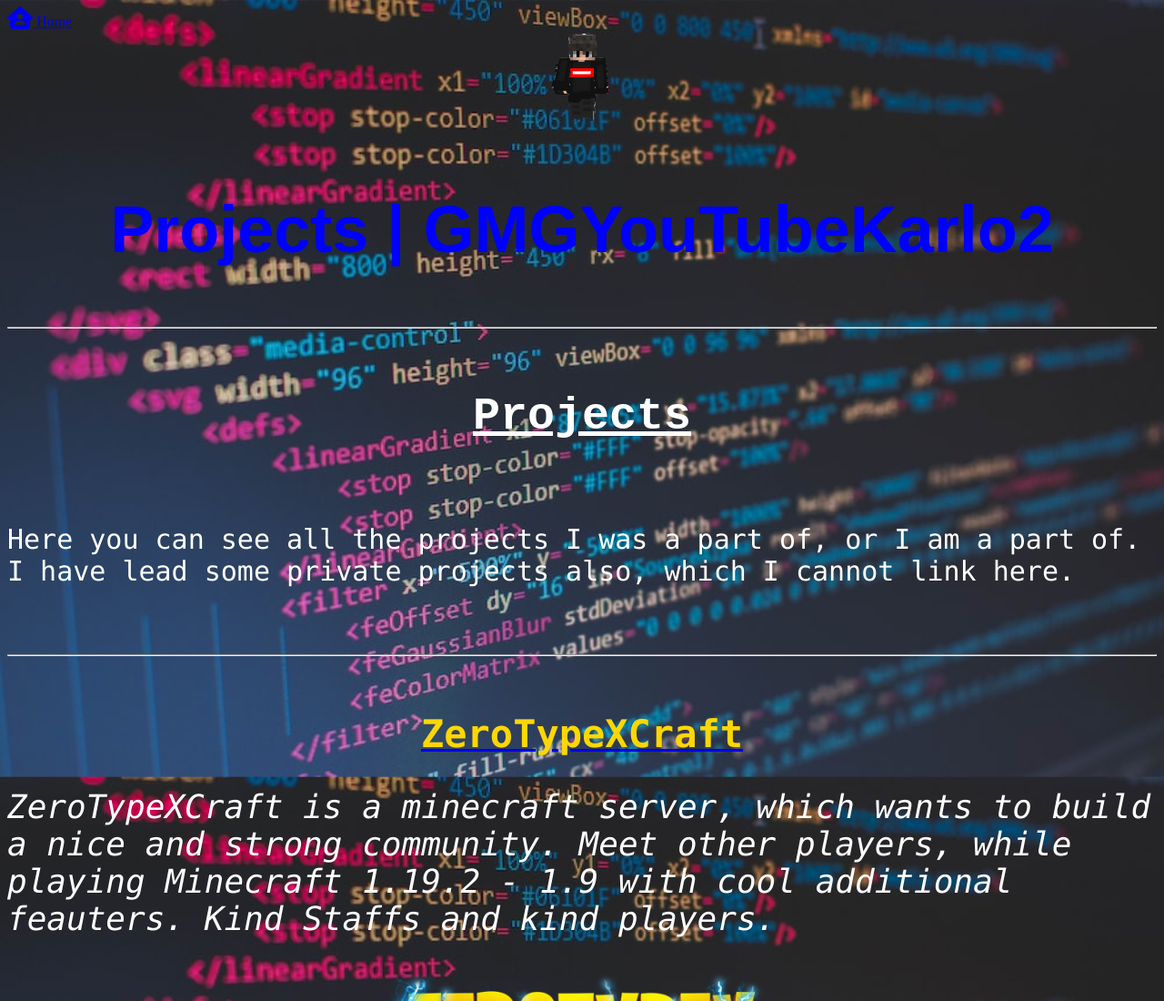
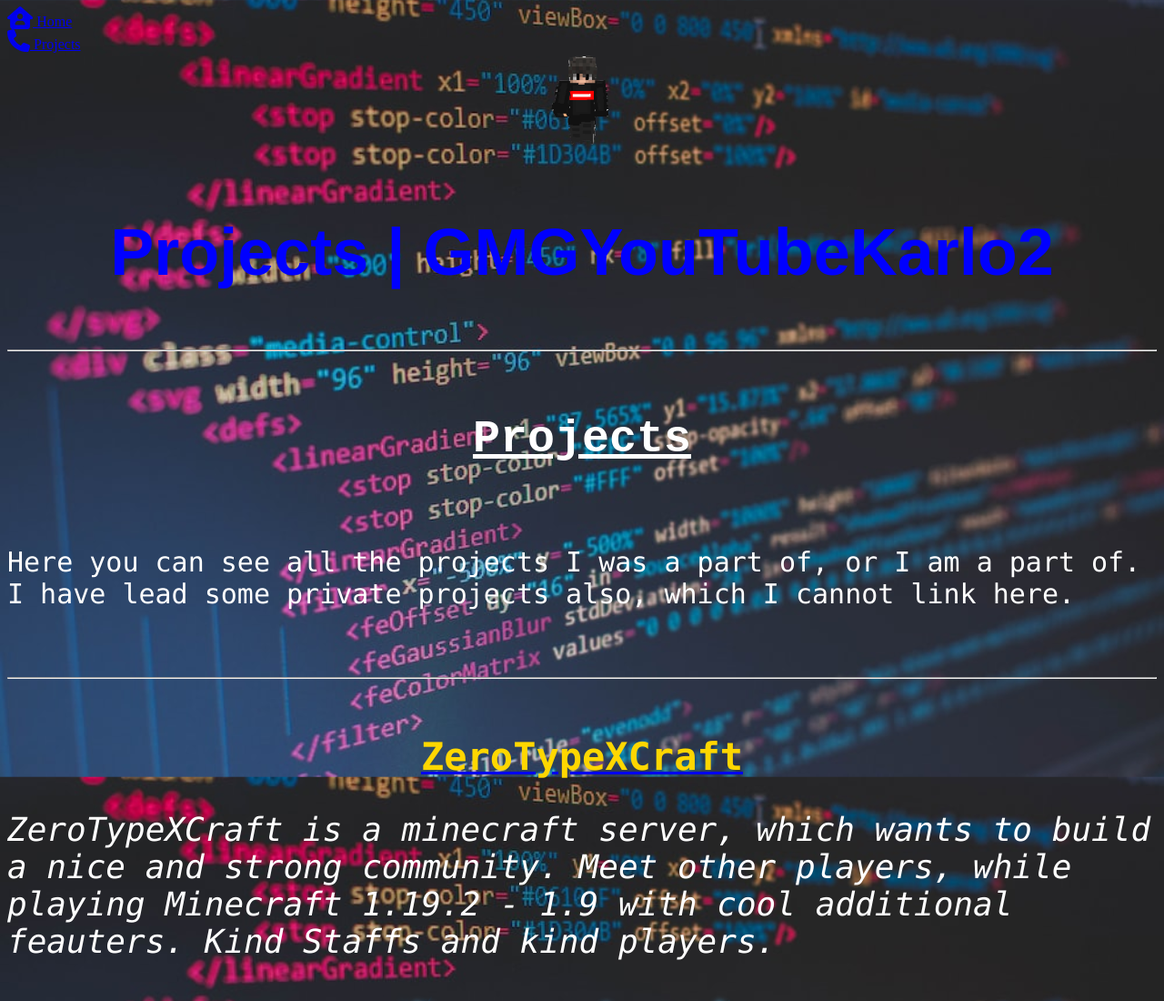
Before and after one commit to YTGMGKarlo/gmgyoutubekarlo2, a plain HTML site: page projects.html in a window 1280 px wide. Shown: the top 1100 px of the page at 91% size. Drawn offline with Linux system fonts and the light colour scheme.

Commit message:
Update projects.html

```diff
--- a/projects.html
+++ b/projects.html
@@ -2,8 +2,12 @@
 <html lang="en">
 <head>
 
-    <a href="http://home.gmgyoutubekarlo2.tk" target="_blank" titel="This will take you to the website's homepage.">
-        <i class="fa-solid fa-house-user"; style="font-size: 25px;"></i> Home
+     <a href="http://home.gmgyoutubekarlo2.tk" target="_blank" titel="This will take you to the website's homepage.">
+        <i class="fa-solid fa-house-user"; style="font-size: 25px;"></i>  Home
+    </a>
+    <br>
+    <a href="http://home.gmgyoutubekarlo2.tk/projects.html">
+        <i class="fa-solid fa-phone"; style="font-size: 25px;"></i>  Projects
     </a>
     <br>
     <title>Projects | GMGYouTubeKarlo2</title>
```
